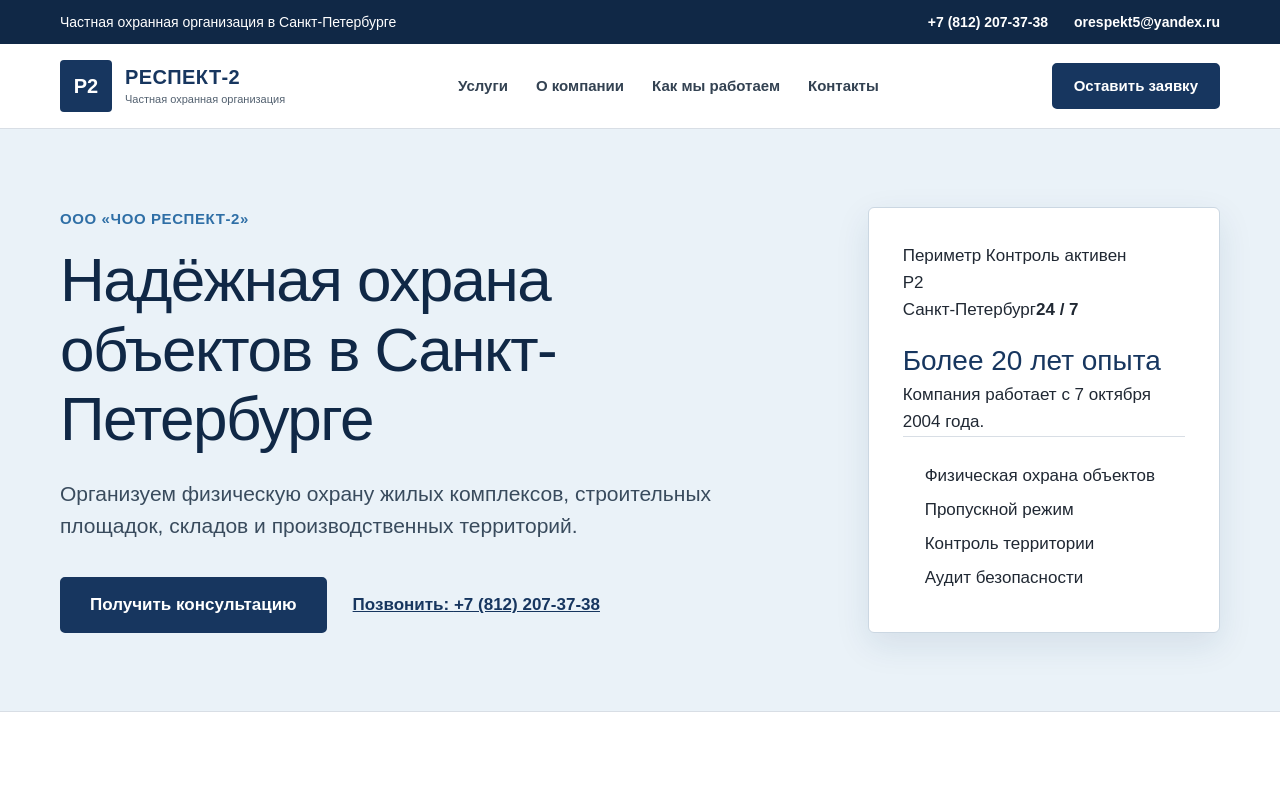
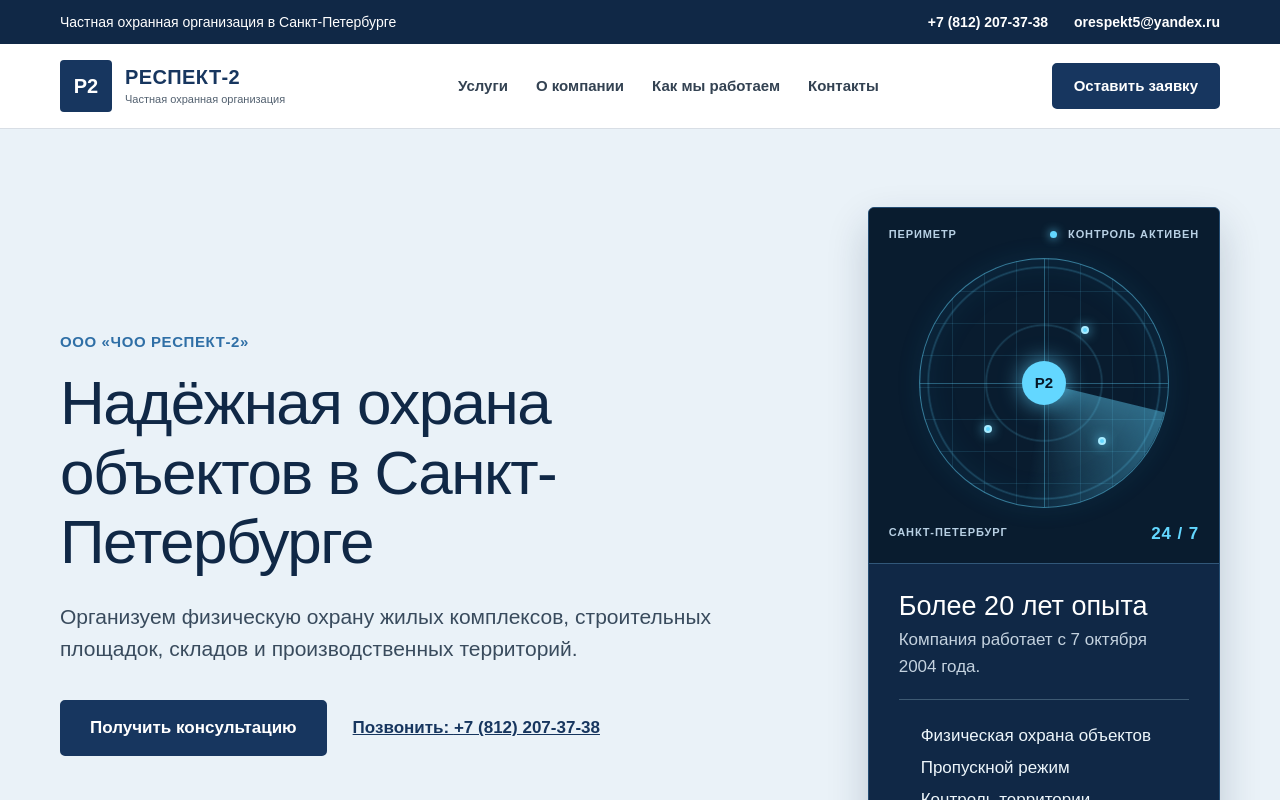
Before and after one commit to Gonerr/lendings, a Next.js app in the folder Респект-2/: page / in a window 1280 px wide. Shown: the top 800 px of the page. Built offline with nearby package versions, Linux system fonts and the light colour scheme.

Commit message:
Оформить радар в hero сайта Респект-2

```diff
--- a/Респект-2/app/globals.css
+++ b/Респект-2/app/globals.css
@@ -168,30 +168,120 @@ button { color: inherit; }
 .phone-link { color: var(--navy); font-size: 17px; font-weight: 800; text-decoration: underline; }
 
 .hero-card {
-  padding: 34px;
-  background: #fff;
-  border: 1px solid #cbd7e2;
+  overflow: hidden;
+  color: #fff;
+  background: var(--navy-dark);
+  border: 1px solid #244d73;
   border-radius: 6px;
-  box-shadow: 0 12px 34px rgba(23, 54, 95, 0.1);
+  box-shadow: 0 18px 42px rgba(16, 40, 70, 0.2);
 }
 
-.shield {
-  display: flex;
-  width: 64px;
-  height: 64px;
-  align-items: center;
-  justify-content: center;
-  color: #fff;
-  border-radius: 50%;
-  background: var(--navy);
-  font-size: 30px;
-  font-weight: 800;
+.radar-panel {
+  padding: 18px 20px 16px;
+  background: #091c2f;
+  border-bottom: 1px solid #315779;
 }
 
-.hero-card h2 { margin: 20px 0 4px; color: var(--navy); font-size: 28px; line-height: 1.2; }
-.hero-card > p { margin: 0 0 20px; color: var(--muted); }
-.hero-card ul { margin: 0; padding: 18px 0 0 22px; border-top: 1px solid var(--line); }
-.hero-card li { margin: 7px 0; }
+.radar-labels,
+.radar-status {
+  display: flex;
+  align-items: center;
+  justify-content: space-between;
+  color: #b8d0e4;
+  font-size: 11px;
+  font-weight: 700;
+  letter-spacing: 0.08em;
+  text-transform: uppercase;
+}
+
+.radar-labels i {
+  display: inline-block;
+  width: 7px;
+  height: 7px;
+  margin-right: 7px;
+  border-radius: 50%;
+  background: #63d7ff;
+  box-shadow: 0 0 10px #63d7ff;
+}
+
+.radar-screen {
+  position: relative;
+  width: min(250px, 82%);
+  aspect-ratio: 1;
+  margin: 14px auto 12px;
+  overflow: hidden;
+  border: 1px solid rgba(99, 215, 255, 0.5);
+  border-radius: 50%;
+  background:
+    linear-gradient(rgba(99, 215, 255, 0.12) 1px, transparent 1px),
+    linear-gradient(90deg, rgba(99, 215, 255, 0.12) 1px, transparent 1px),
+    radial-gradient(circle, transparent 32%, rgba(99, 215, 255, 0.18) 33%, transparent 34%, transparent 65%, rgba(99, 215, 255, 0.22) 66%, transparent 67%);
+  background-size: 32px 32px, 32px 32px, 100% 100%;
+  box-shadow: inset 0 0 35px rgba(31, 133, 178, 0.16), 0 0 24px rgba(31, 133, 178, 0.12);
+}
+
+.radar-screen::before,
+.radar-screen::after {
+  content: "";
+  position: absolute;
+  background: rgba(99, 215, 255, 0.35);
+}
+
+.radar-screen::before { top: 50%; right: 0; left: 0; height: 1px; }
+.radar-screen::after { top: 0; bottom: 0; left: 50%; width: 1px; }
+
+.radar-sweep {
+  position: absolute;
+  z-index: 1;
+  inset: 0;
+  border-radius: 50%;
+  background: conic-gradient(from 0deg, rgba(99, 215, 255, 0.42), transparent 24%, transparent 100%);
+  animation: radar-rotate 5s linear infinite;
+}
+
+.radar-core {
+  position: absolute;
+  z-index: 3;
+  top: 50%;
+  left: 50%;
+  display: grid;
+  width: 44px;
+  height: 44px;
+  place-items: center;
+  color: #071827;
+  border-radius: 50%;
+  background: #63d7ff;
+  font-size: 15px;
+  font-weight: 900;
+  transform: translate(-50%, -50%);
+  box-shadow: 0 0 22px rgba(99, 215, 255, 0.7);
+}
+
+.radar-point {
+  position: absolute;
+  z-index: 2;
+  width: 8px;
+  height: 8px;
+  border: 2px solid #a8ebff;
+  border-radius: 50%;
+  background: #63d7ff;
+  box-shadow: 0 0 12px #63d7ff;
+}
+
+.point-one { top: 27%; left: 65%; }
+.point-two { top: 67%; left: 26%; }
+.point-three { top: 72%; left: 72%; }
+
+.radar-status strong { color: #63d7ff; font-size: 17px; }
+.hero-card-copy { padding: 26px 30px 28px; }
+.hero-card h2 { margin: 0 0 4px; color: #fff; font-size: 27px; line-height: 1.2; }
+.hero-card-copy > p { margin: 0 0 18px; color: #c4d2df; }
+.hero-card ul { margin: 0; padding: 17px 0 0 22px; border-top: 1px solid #3e5a73; }
+.hero-card li { margin: 5px 0; color: #edf6fb; }
+
+@keyframes radar-rotate {
+  to { transform: rotate(360deg); }
+}
 
 .section { padding: 86px 0; }
 .section-muted { background: var(--muted-bg); }
@@ -396,7 +486,8 @@ footer { padding: 44px 0 28px; color: #fff; background: var(--navy-dark); }
   .hero-lead { font-size: 18px; }
   .hero-actions { align-items: stretch; flex-direction: column; gap: 16px; }
   .phone-link { text-align: center; }
-  .hero-card { padding: 26px; }
+  .radar-screen { width: min(230px, 78%); }
+  .hero-card-copy { padding: 24px; }
   .section { padding: 64px 0; }
   .section-heading { margin-bottom: 32px; text-align: left; }
   .section-heading > p:last-child { margin-left: 0; }
@@ -415,4 +506,5 @@ footer { padding: 44px 0 28px; color: #fff; background: var(--navy-dark); }
 
 @media (prefers-reduced-motion: reduce) {
   html { scroll-behavior: auto; }
+  .radar-sweep { animation: none; transform: rotate(28deg); }
 }
```
